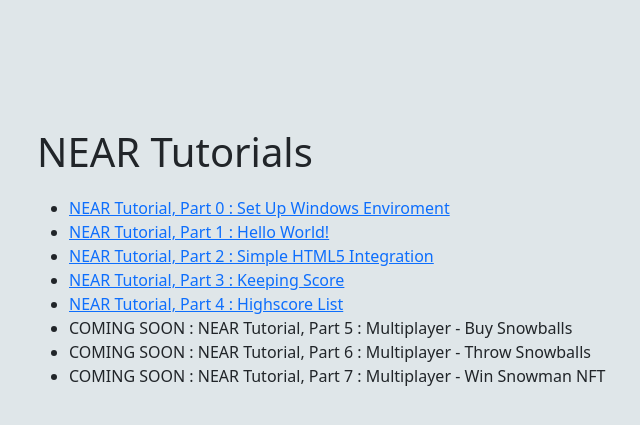
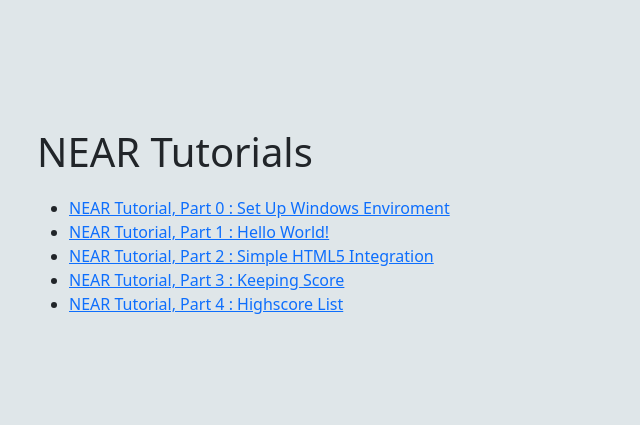
Before and after one commit to Vertfromage/Vertfromage.github.io, a Jekyll site: the page NEAR-tutorials/index.html, which Jekyll copies as it is, in a window 1280 px wide. Shown: the top 425 px of the page, without its empty margins (91-731 px from the left). Built offline with Jekyll 4.4.1, drawn with Linux system fonts in a browser that asks for light colours.

Commit message:
Update index.html

```diff
--- a/NEAR-tutorials/index.html
+++ b/NEAR-tutorials/index.html
@@ -16,9 +16,6 @@
         <li><a href="NEAR-tut-2.html">NEAR Tutorial, Part 2 : Simple HTML5 Integration</a></li>
         <li><a href="NEAR-tut-3.html">NEAR Tutorial, Part 3 : Keeping Score</a></li>
         <li><a href="NEAR-tut-4.html">NEAR Tutorial, Part 4 : Highscore List</a></li>
-        <li>COMING SOON : NEAR Tutorial, Part 5 : Multiplayer - Buy Snowballs</li>
-        <li>COMING SOON : NEAR Tutorial, Part 6 : Multiplayer - Throw Snowballs</li>
-        <li>COMING SOON : NEAR Tutorial, Part 7 : Multiplayer - Win Snowman NFT</li>
     </ul>
 
 </body>
```
